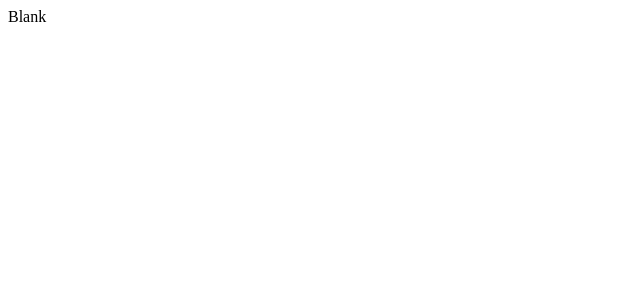
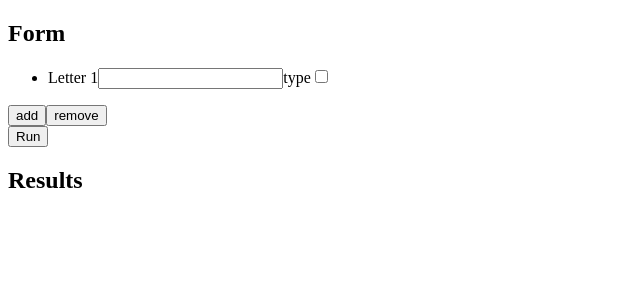
Before and after one commit to A-A-Z/baron-bafflers-busters, a React (Vite) app: page / in a window 1280 px wide. Shown: the top 300 px of the page, without its empty margins (0-640 px from the left). Built offline with nearby package versions, Linux system fonts and the light colour scheme.

Commit message:
Starting with some basic form elements

```diff
--- a/src/App.tsx
+++ b/src/App.tsx
@@ -1,10 +1,15 @@
 // import { useState } from 'react'
+import { Form } from './Form'
+import { Results } from './Results'
 
-function App() {
+import type { FC } from 'react'
+
+const App: FC = () => {
   return (
-    <>
-      Blank
-    </>
+    <main>
+      <Form />
+      <Results />
+    </main>
   )
 }
 
--- /dev/null
+++ b/src/Form.tsx
@@ -0,0 +1,26 @@
+import type { FC } from 'react'
+
+export const Form: FC = () => {
+  return (
+    <section aria-labelledby="form-title">
+      <h2 id="form-title">Form</h2>
+
+      <form>
+        <div role="group">
+          <ul aria-label="letters">
+            <li>
+              <label htmlFor="letter-1">Letter 1</label>
+              <input id="letter-1" type="text" max={1} />
+              <label htmlFor="type-1">type</label>
+              <input id="type-1" type="checkbox" />
+            </li>
+          </ul>
+          <button type="button">add</button>
+          <button type="button">remove</button>
+        </div>
+
+        <button type="submit">Run</button>
+      </form>
+    </section>
+  )
+}
--- /dev/null
+++ b/src/Results.tsx
@@ -0,0 +1,9 @@
+import type { FC } from 'react'
+
+export const Results: FC = () => {
+  return (
+    <section aria-labelledby="results-title">
+      <h2 id="results-title">Results</h2>
+    </section>
+  )
+}
```
Also changed, not shown: src/types.ts (added).
